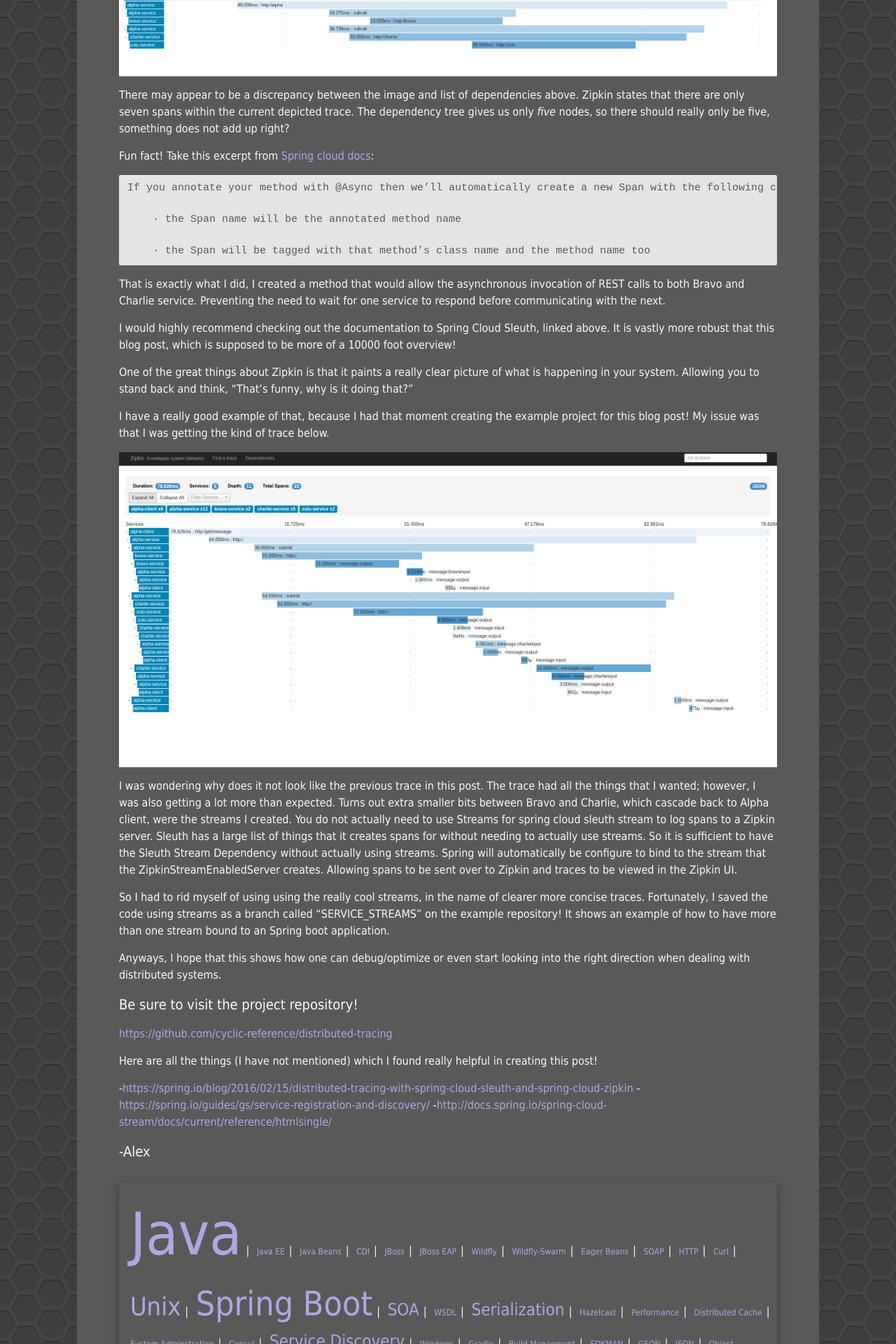
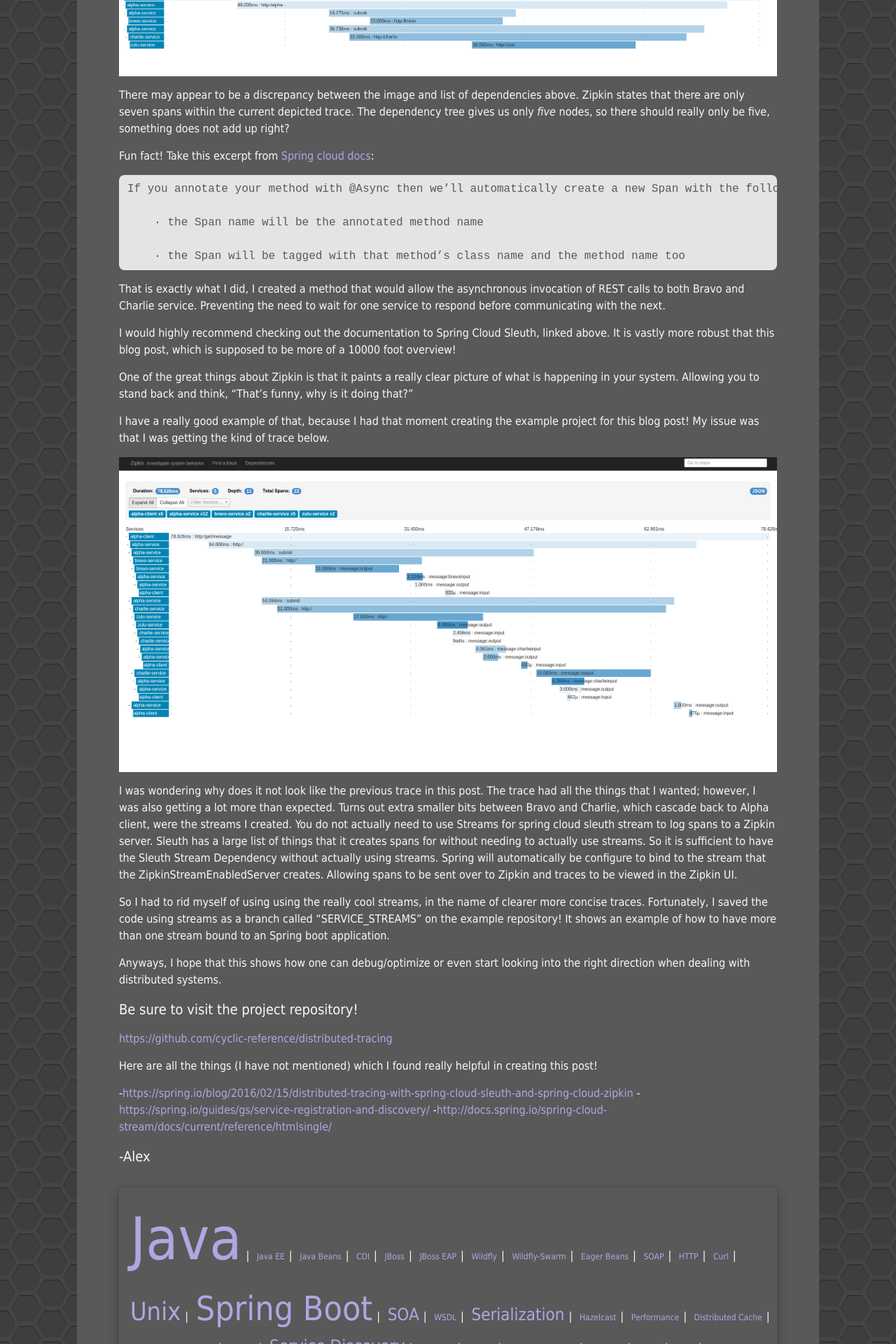
Before and after one commit to Unthrottled/blog, a Jekyll site: the page built from _posts/2017-05-12-Distributed-Tracing.md, in a window 1280 px wide. Shown: the part 3081-5001 px from the top of the page at 70% size. Built offline with Jekyll 4.4.1, drawn with Linux system fonts in a browser that asks for light colours.

```diff
--- a/_sass/_base.scss
+++ b/_sass/_base.scss
@@ -133,8 +133,9 @@
  */
 pre,
 code {
-    font-size: 15px;
-    border-radius: 2px;
+    font-size: 1em;
+    padding: 0.5em;
+    border-radius: 0.5em;
     font-family: monospace, serif;
     background-color: $code-background;
     color: $code-base-color;
```
Also changed, not shown: assets/images/beans/beans-to-file.png, 1 other file.
